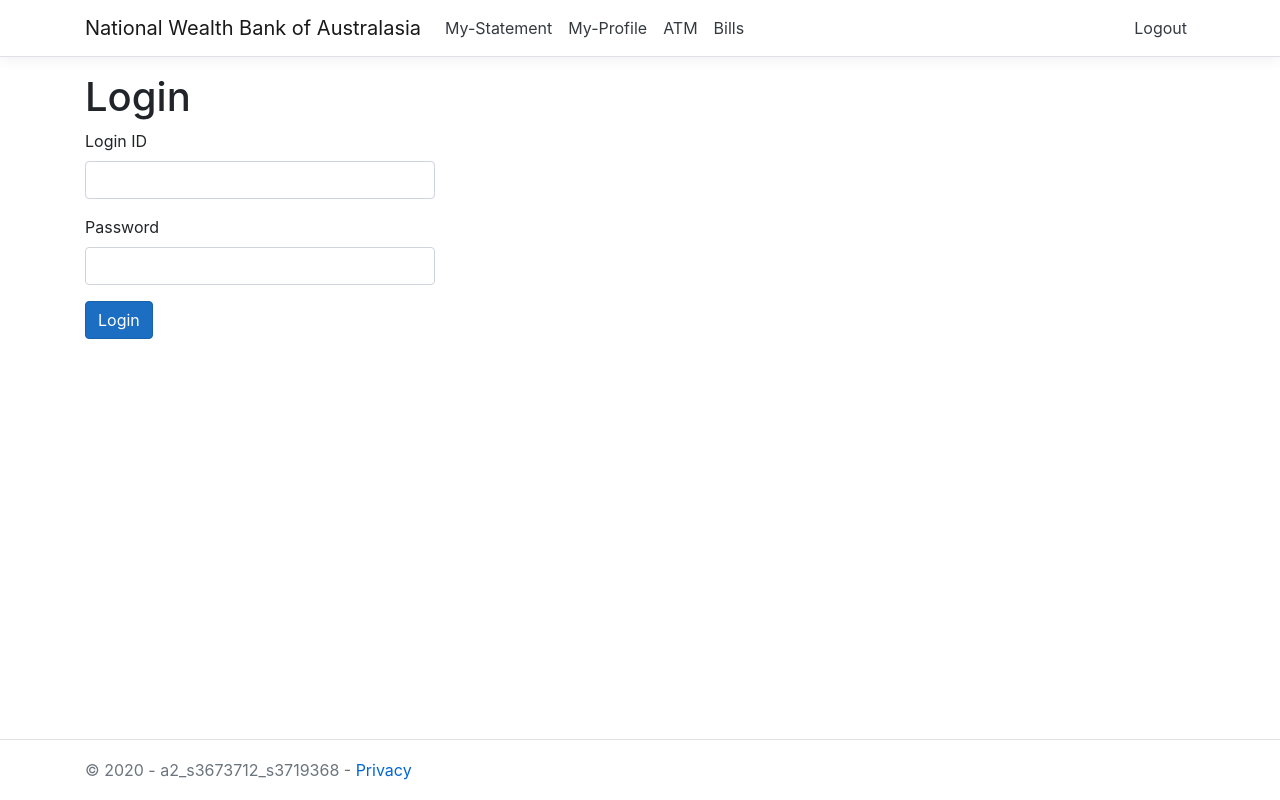
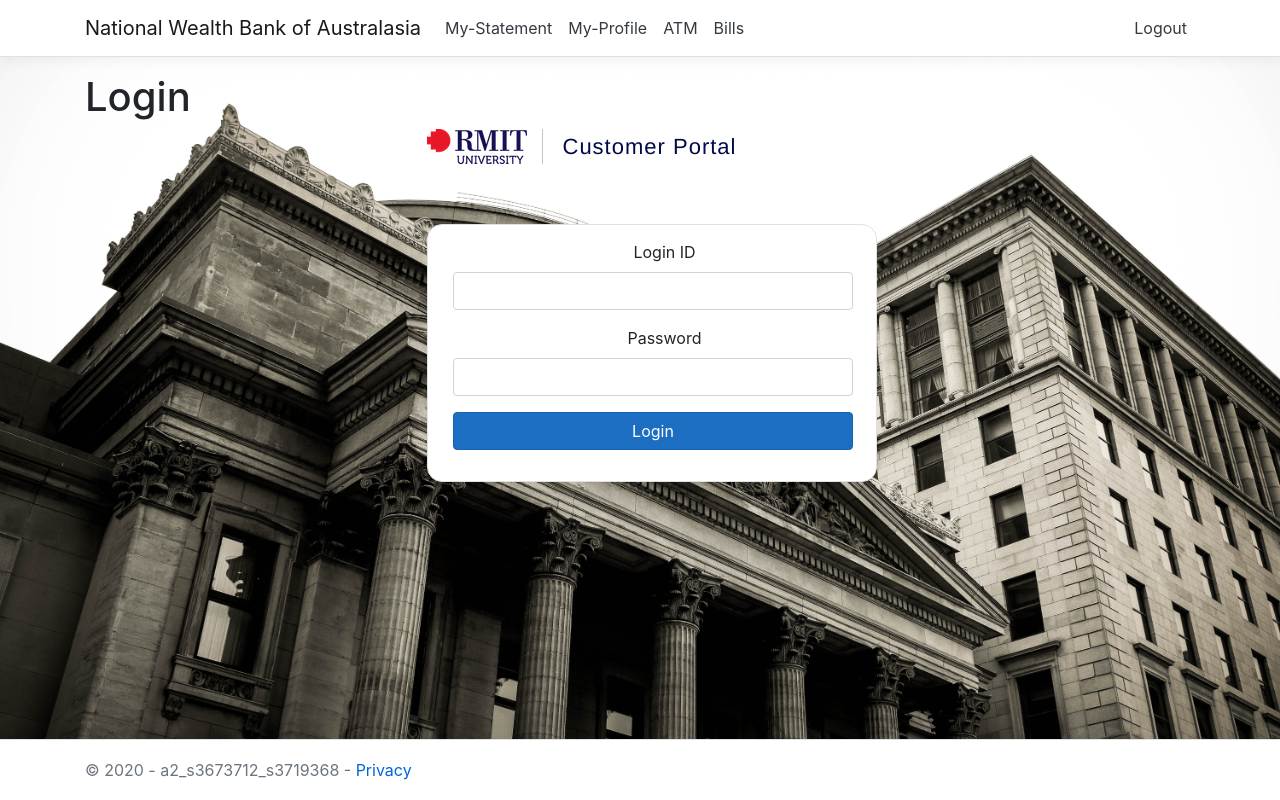
Before and after one commit to rmit-wdt2020/a3-s3673712-s3719368, an ASP.NET Core app: page /Bank/SecureLogin in a window 1280 px wide. Run offline with ASP.NET Core 8, Linux system fonts and the light colour scheme; the project's own start-up code is not run; a stand-in starts its controllers and pages.

Commit message:
Customer portal update

```diff
--- a/a2-s3673712-s3719368/a2-s3673712-s3719368/Areas/Default/Views/Logins/Login.cshtml
+++ b/a2-s3673712-s3719368/a2-s3673712-s3719368/Areas/Default/Views/Logins/Login.cshtml
@@ -3,29 +3,41 @@
     ViewData["Title"] = "Login";
 }
 @* Login page *@
+<body class="background">
     <h1>Login</h1>
     <div class="row">
-    <div class="col-md-4">
-        <form asp-action="Login">
+        <div class="col-md-4" style="margin-left:30%; width:auto;">
+            <img id="mastheadImage" src="~/logo.png" alt="RMIT University">
+            <span class="mast-title" id="mastheadTitle">Customer Portal</span>
+            <div class="loginbox">
+                <form asp-action="Login"  style="margin-left:25px;">
                     <div class="form-group">
                         <label asp-for="LoginID" class="control-label"></label>
-                <input asp-for="LoginID" class="form-control" value="@ViewBag.LoginID"/>
+                        <div class="inputbox">
+                            <input asp-for="LoginID" class="form-control" value="@ViewBag.LoginID" />
+                        </div>
                             <span asp-validation-for="LoginID" class="text-danger"></span>
                         </div>
                     <div class="form-group">
                         <label for="Password" class="control-label">Password</label>
+                        <div class="inputbox">
                             <input id="Password" name="Password" type="password" class="form-control"
                                    data-val="true" data-val-required="The Password field is required." />
+                        </div>
                             @Html.ValidationMessage("Password", new { @class = "text-danger" })
                         </div>
+
                     <div class="form-group">
-                <input type="submit" value="Login" class="btn btn-primary" />
+                        <div class="inputbox">
+                            <input type="submit" value="Login" class="btn btn-primary" style="width: 400px !important;" />
+                         </div>
                     </div>
                         @Html.ValidationMessage("LoginFailed", new { @class = "text-danger" })
 </form>
             </div>
             </div>
-
+        </div>
+</body>
     @section Scripts {
         @{ await Html.RenderPartialAsync("_ValidationScriptsPartial"); }
     }
--- a/a2-s3673712-s3719368/a2-s3673712-s3719368/Areas/Default/Views/Shared/_Layout.cshtml
+++ b/a2-s3673712-s3719368/a2-s3673712-s3719368/Areas/Default/Views/Shared/_Layout.cshtml
@@ -52,7 +52,7 @@
 
 
     @* Footer *@
-    <footer class="border-top footer text-muted">
+    <footer class="border-top footer text-muted" style="background-color:white;">
         <div class="container">
             &copy; 2020 - a2_s3673712_s3719368 - <a asp-area="" asp-controller="Home" asp-action="Privacy">Privacy</a>
         </div>
```
Lines whose indentation alone changed are shown as unchanged.
